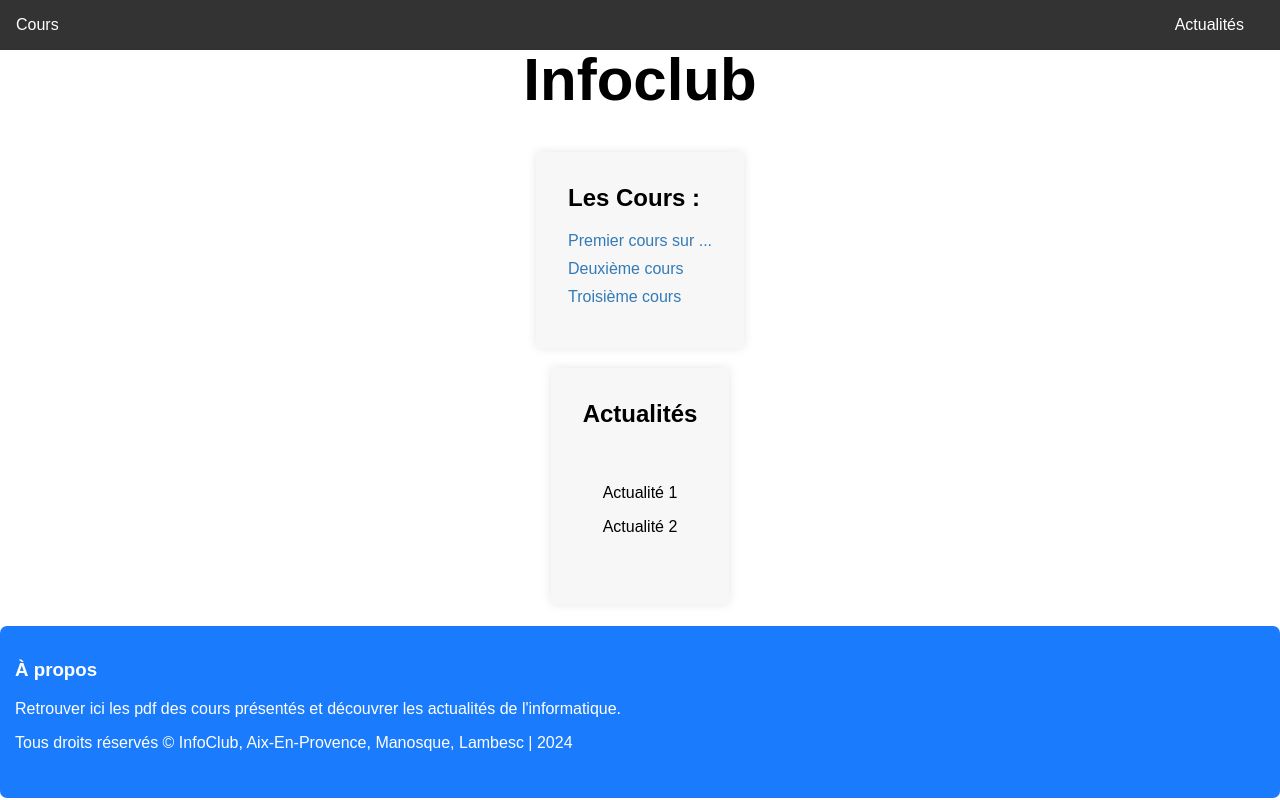
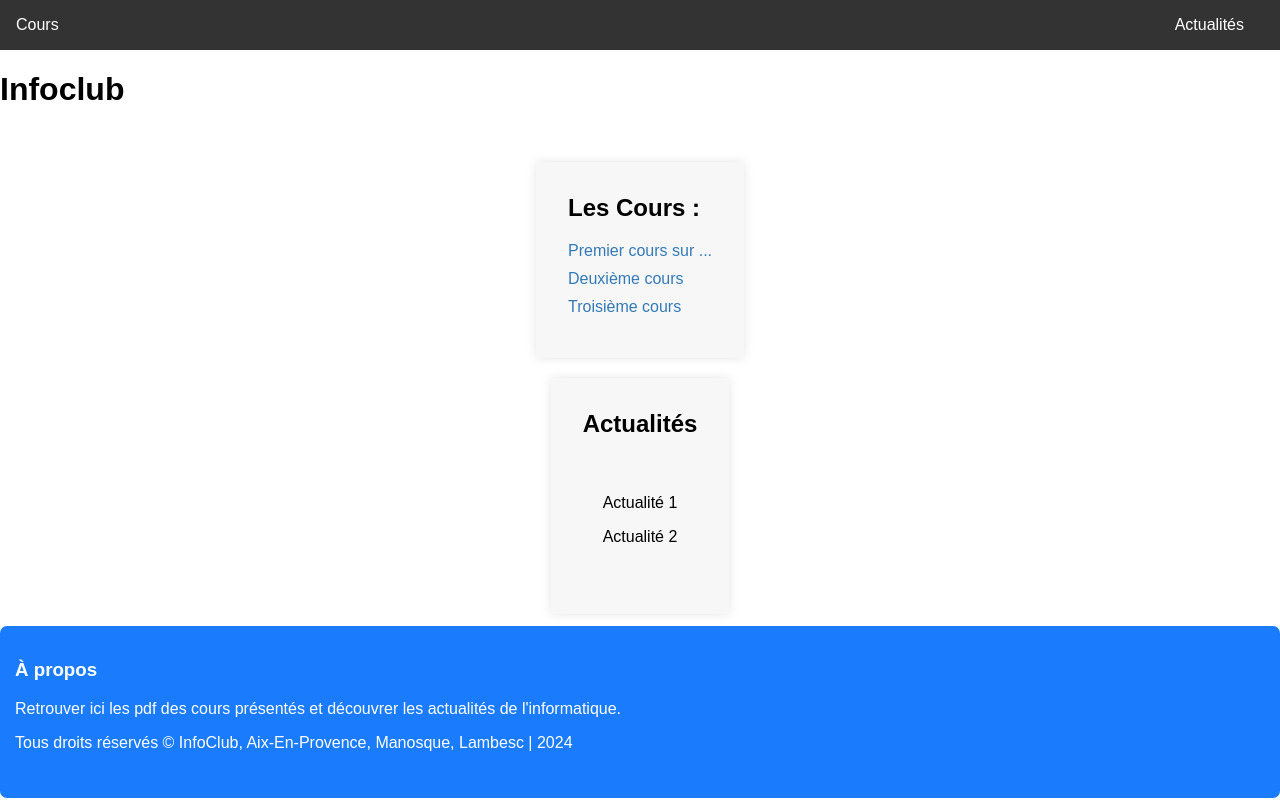
Before and after one commit to infoclub-La-Nativite/infoclub-La-Nativite.github.io, a plain HTML site: page index.html in a window 1280 px wide. Drawn offline with Linux system fonts and the light colour scheme.

Commit message:
Update style.css

```diff
--- a/style.css
+++ b/style.css
@@ -1,4 +1,4 @@
-h1{
+1{
         margin-top: -5px;
         margin-bottom: 6px;
         font-size: 60px;
```
